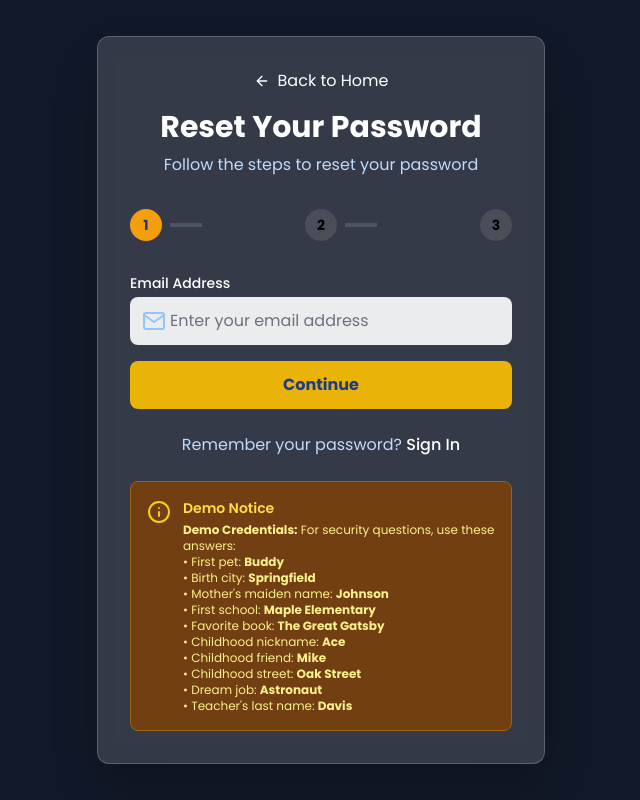
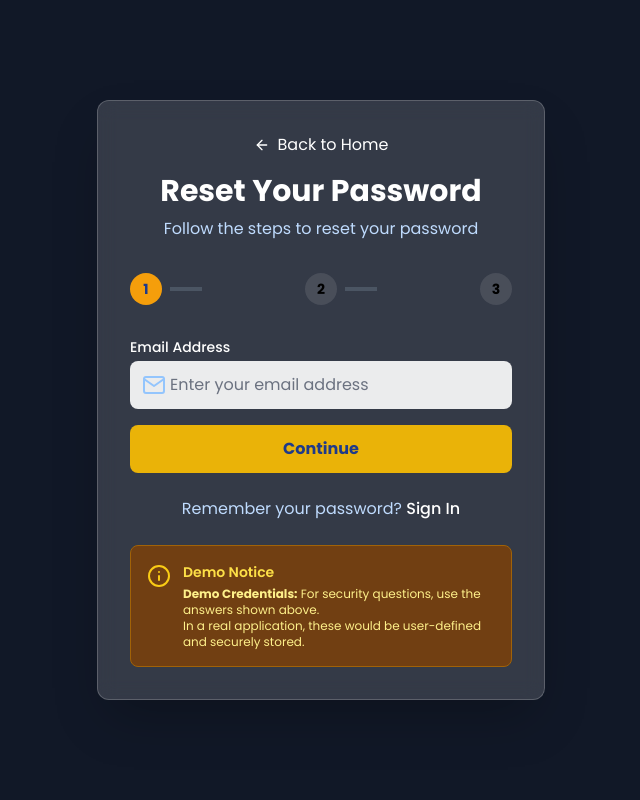
Before and after one commit to PoloTheFirst/SBA_PROJECT, a PHP site: page /forgot_password.php in a window 1280 px wide. Shown: the whole page, without its empty margins (319-959 px from the left). Run offline with PHP 8.4, Linux system fonts and the light colour scheme; some libraries are stand-ins or nearby versions.

Commit message:
credentials

```diff
--- a/forgot_password.php
+++ b/forgot_password.php
@@ -9,7 +9,8 @@ if (!isset($_SESSION['csrf_token'])) {
     $_SESSION['csrf_token'] = bin2hex(random_bytes(32));
 }
 
-$step = $_GET['step'] ?? 1; // 1: Email entry, 2: Security question, 3: Reset password
+// Initialize step from session or GET, default to 1
+$step = $_SESSION['reset_step'] ?? ($_GET['step'] ?? 1);
 $email = '';
 $security_question = '';
 $message = '';
@@ -55,10 +56,10 @@ if ($_SERVER['REQUEST_METHOD'] === 'POST') {
 
                         if ($user) {
                             // For demo purposes, we'll use a random security question
-                            // In a real app, this would be user-defined
                             $random_question = array_rand($security_questions);
                             $security_question = $random_question;
                             $_SESSION['reset_email'] = $email;
+                            $_SESSION['reset_step'] = 2; // Store next step in session
                             $_SESSION['security_question'] = $security_question;
                             $_SESSION['expected_answer'] = $security_questions[$random_question];
                             $step = 2;
@@ -70,6 +71,7 @@ if ($_SERVER['REQUEST_METHOD'] === 'POST') {
                             $_SESSION['reset_email'] = $email;
                             $random_question = array_rand($security_questions);
                             $security_question = $random_question;
+                            $_SESSION['reset_step'] = 2; // Store next step in session
                             $_SESSION['security_question'] = $security_question;
                             $_SESSION['expected_answer'] = $security_questions[$random_question];
                             $step = 2;
@@ -88,6 +90,7 @@ if ($_SERVER['REQUEST_METHOD'] === 'POST') {
                         // For demo, we'll verify against our fake answers
                         $expected_answer = $_SESSION['expected_answer'] ?? '';
                         if (strtolower($answer) === strtolower($expected_answer)) {
+                            $_SESSION['reset_step'] = 3; // Store next step in session
                             $step = 3;
                         } else {
                             $message = "Incorrect answer. Please try again.";
@@ -130,6 +133,7 @@ if ($_SERVER['REQUEST_METHOD'] === 'POST') {
 
                         // Clear reset session
                         unset($_SESSION['reset_email']);
+                        unset($_SESSION['reset_step']);
                         unset($_SESSION['security_question']);
                         unset($_SESSION['expected_answer']);
 
@@ -153,6 +157,13 @@ if ($_SERVER['REQUEST_METHOD'] === 'POST') {
 // Get data from session if available
 $email = $_SESSION['reset_email'] ?? $email;
 $security_question = $_SESSION['security_question'] ?? $security_question;
+
+// Ensure step is stored in session for continuity
+if (!isset($_SESSION['reset_step'])) {
+    $_SESSION['reset_step'] = $step;
+} else {
+    $step = $_SESSION['reset_step'];
+}
 ?>
 <!DOCTYPE html>
 <html lang="en">
@@ -267,6 +278,9 @@ $security_question = $_SESSION['security_question'] ?? $security_question;
                             class="w-full pl-10 pr-4 py-3 rounded-lg bg-white/90 focus:outline-none focus:ring-2 focus:ring-blue-300 text-gray-800 placeholder-gray-500"
                             placeholder="Enter your answer">
                     </div>
+                    <p class="text-gray-400 text-xs mt-2">
+                        <strong>Demo hint:</strong> Use "<?= $_SESSION['expected_answer'] ?? 'the correct answer' ?>" for this question
+                    </p>
                 </div>
 
                 <button type="submit"
@@ -327,17 +341,8 @@ $security_question = $_SESSION['security_question'] ?? $security_question;
                 <div>
                     <h4 class="font-semibold text-yellow-300 text-sm">Demo Notice</h4>
                     <p class="text-yellow-200 text-xs mt-1">
-                        <strong>Demo Credentials:</strong> For security questions, use these answers:<br>
-                        • First pet: <strong>Buddy</strong><br>
-                        • Birth city: <strong>Springfield</strong><br>
-                        • Mother's maiden name: <strong>Johnson</strong><br>
-                        • First school: <strong>Maple Elementary</strong><br>
-                        • Favorite book: <strong>The Great Gatsby</strong><br>
-                        • Childhood nickname: <strong>Ace</strong><br>
-                        • Childhood friend: <strong>Mike</strong><br>
-                        • Childhood street: <strong>Oak Street</strong><br>
-                        • Dream job: <strong>Astronaut</strong><br>
-                        • Teacher's last name: <strong>Davis</strong>
+                        <strong>Demo Credentials:</strong> For security questions, use the answers shown above.<br>
+                        In a real application, these would be user-defined and securely stored.
                     </p>
                 </div>
             </div>
```
